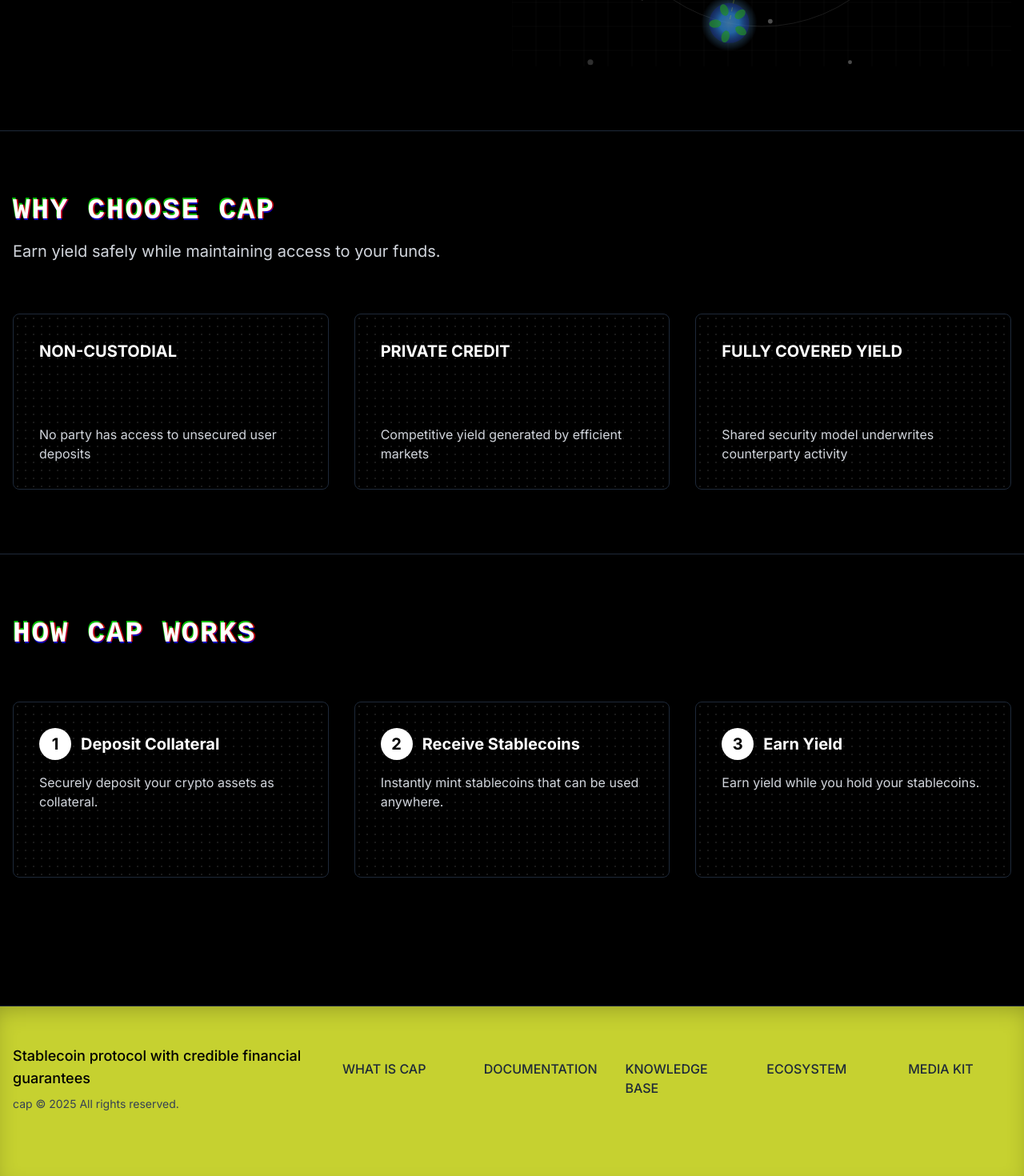
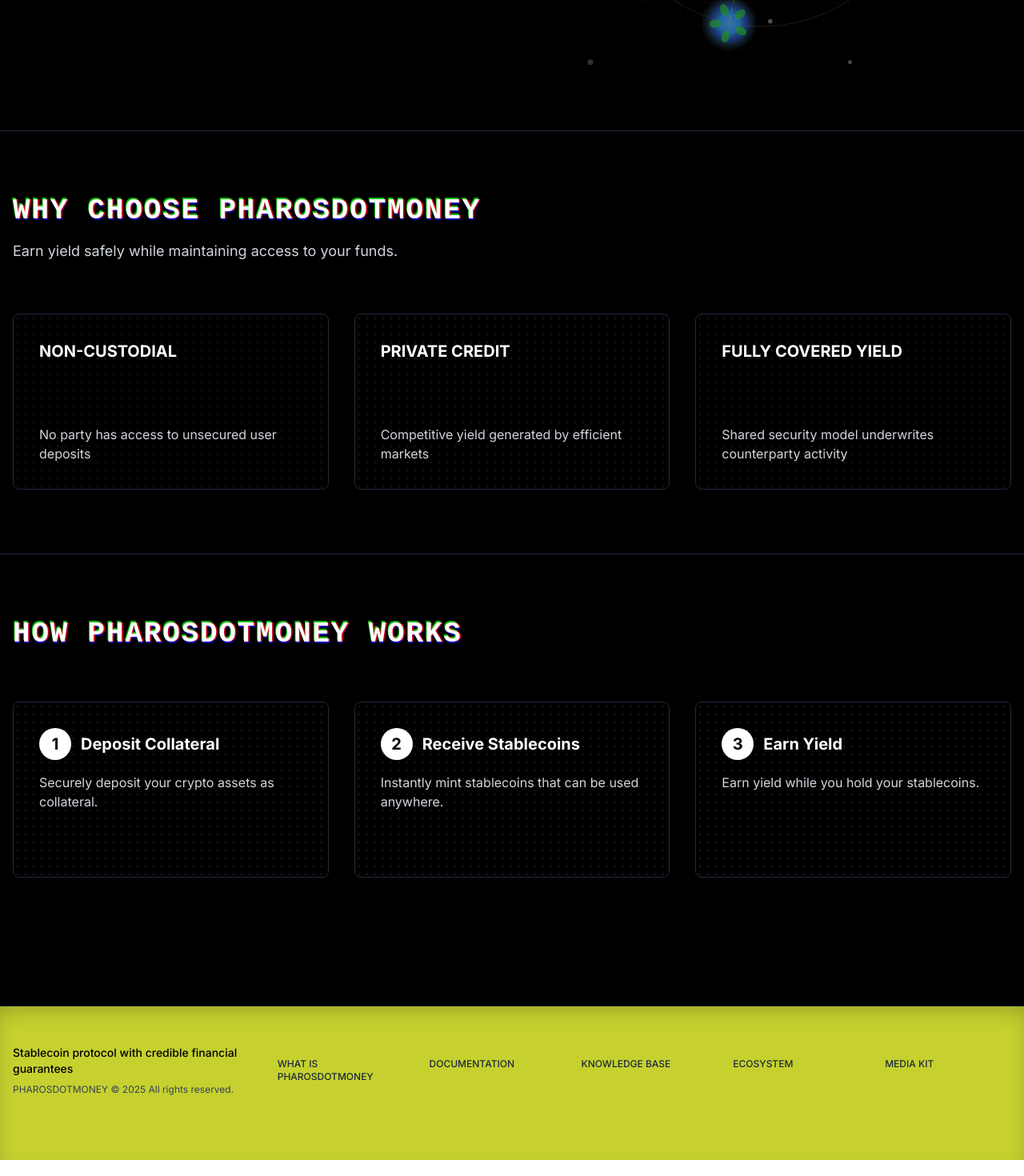
Before and after one commit to pharosdotmoney/Pharos-Frontend, a Next.js app: page / in a window 1280 px wide. Shown: the part 606-2076 px from the top of the page at 80% size. Built offline with nearby package versions, Linux system fonts and the light colour scheme; what wagmi would draw is missing.

Commit message:
fied footer & home

```diff
--- a/src/app/page.tsx
+++ b/src/app/page.tsx
@@ -38,7 +38,7 @@ const HomePage = () => {
       </div>
     </div>
 
-    {/* Why Choose CAP Section */}
+    {/* Why Choose PHAROSDOTMONEY Section */}
     <div className="container mx-auto px-4 py-20 border-t border-gray-800">
       <div className="text-left mb-16">
         <h2 className="text-4xl font-bold mb-4 font-mono" style={{
@@ -46,9 +46,9 @@ const HomePage = () => {
           textShadow: '0.05em 0 0 rgba(255,0,0,0.75), -0.025em -0.05em 0 rgba(0,255,0,0.75), 0.025em 0.05em 0 rgba(0,0,255,0.75)',
           fontFamily: 'monospace'
         }}>
-          WHY CHOOSE CAP
+          WHY CHOOSE PHAROSDOTMONEY
         </h2>
-        <p className="text-xl text-gray-300 max-w-2xl">
+        <p className="text-lg text-gray-300 max-w-2xl">
           Earn yield safely while maintaining access to your funds.
         </p>
       </div>
@@ -92,7 +92,7 @@ const HomePage = () => {
       </div>
     </div>
 
-    {/* How CAP Works Section */}
+    {/* How PHAROSDOTMONEY Works Section */}
     <div className="container mx-auto px-4 py-20 border-t border-gray-800">
       <div className="text-left mb-16">
         <h2 className="text-4xl font-bold mb-4 font-mono" style={{
@@ -100,7 +100,7 @@ const HomePage = () => {
           textShadow: '0.05em 0 0 rgba(255,0,0,0.75), -0.025em -0.05em 0 rgba(0,255,0,0.75), 0.025em 0.05em 0 rgba(0,0,255,0.75)',
           fontFamily: 'monospace'
         }}>
-          HOW CAP WORKS
+          HOW PHAROSDOTMONEY WORKS
         </h2>
       </div>
 
@@ -166,28 +166,28 @@ const HomePage = () => {
       <div className="container mx-auto px-4 py-12">
         <div className="flex flex-col md:flex-row justify-between items-start md:items-center mb-8">
           <div className="mb-6 md:mb-0">
-            <p className="text-lg text-black mb-2 font-medium">
+            <p className="text-sm text-black mb-2 font-medium">
               Stablecoin protocol with credible financial guarantees
             </p>
-            <p className="text-sm text-gray-700">
-              cap © 2025 All rights reserved.
+            <p className="text-xs text-gray-700">
+              PHAROSDOTMONEY © 2025 All rights reserved.
             </p>
           </div>
 
-          <div className="grid grid-cols-2 md:grid-cols-5 gap-x-12 gap-y-4">
-            <Link href="/about" className="text-gray-800 hover:text-black font-medium transition duration-300">
-              WHAT IS CAP
+          <div className="grid grid-cols-2 md:grid-cols-5 gap-x-8 gap-y-3">
+            <Link href="/about" className="text-xs text-gray-800 hover:text-black font-medium transition duration-300">
+              WHAT IS PHAROSDOTMONEY
             </Link>
-            <Link href="/docs" className="text-gray-800 hover:text-black font-medium transition duration-300">
+            <Link href="/docs" className="text-xs text-gray-800 hover:text-black font-medium transition duration-300">
               DOCUMENTATION
             </Link>
-            <Link href="/knowledge" className="text-gray-800 hover:text-black font-medium transition duration-300">
+            <Link href="/knowledge" className="text-xs text-gray-800 hover:text-black font-medium transition duration-300">
               KNOWLEDGE BASE
             </Link>
-            <Link href="/ecosystem" className="text-gray-800 hover:text-black font-medium transition duration-300">
+            <Link href="/ecosystem" className="text-xs text-gray-800 hover:text-black font-medium transition duration-300">
               ECOSYSTEM
             </Link>
-            <Link href="/media" className="text-gray-800 hover:text-black font-medium transition duration-300">
+            <Link href="/media" className="text-xs text-gray-800 hover:text-black font-medium transition duration-300">
               MEDIA KIT
             </Link>
           </div>
```
